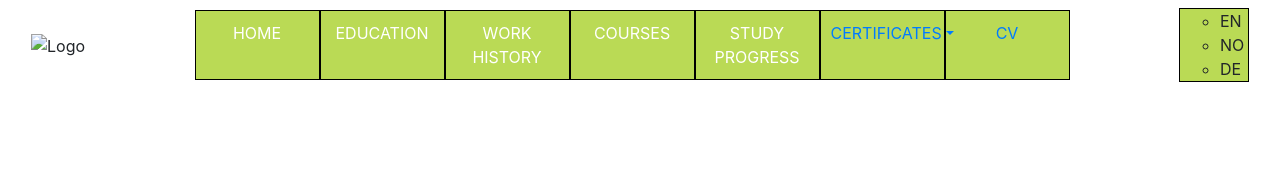
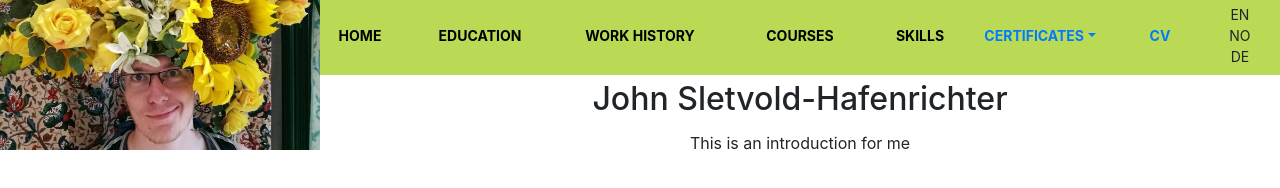
Before and after one commit to johnsletvoldhafenrichter/milestone-project-1, a plain HTML site: page index.html in a window 1280 px wide. Drawn offline with nearby package versions, Linux system fonts and the light colour scheme.

Commit message:
made navbar responsive and in correct position

```diff
--- a/assets/css/style.css
+++ b/assets/css/style.css
@@ -1,32 +1,99 @@
+/* --------------------------------- Colors ------------------- */
+
+.bg-green {
+    background-color: #bada55;
+}
+
+
 /* --------------------------------- Navbar ------------------- */
 
-nav .navbar-nav {
-    flex-direction: row;
+header {
+    position: fixed;
+    top: 0;
+    left: 0;
+    width: 100%;
+}
+
+.navbar-container {
+    height: 150px;
+}
+
+.navbar-header {
+    padding: 0;
+    max-height: 150px;
+}
+
+.logo {
+    background: url("../images/me-flower.jpg");
+    background-position: center;
+    background-repeat: no-repeat;
+    background-size: cover;
+    min-height: 150px;
+    display: block;
+
+}
+
+.navbar-nav {
+
+}
+
+.list-inline-item:not(:last-child) {
+    margin: 0;
 }
 
 .nav-item {
-    padding: 10px;
-    width: 125px;
-    border: 1px solid black;
     text-transform: uppercase;
-    background-color: #bada55;
     text-align: center;
-
+    vertical-align: top;
+    font-size: 14px;
+    font-weight: bold;
+    padding-top: 25px;
+    margin: 0;
+    height: 75px;
 }
 
 .nav-item-link {
-    color: #ffffff;
+    color: black;
+    text-decoration: none;
+    width: 100%;
     height: 100%;
-    width: 100%;
-
 }
 
 .dropdownmenulink {
     color: #000000;
 }
 
+.languagemenu {
+    font-size: 14px;
+    height: 75px;
+    padding-top: 4px;
+}
+
+.languages {
+    list-style: none;
+    text-align: center;
+}
+
 .nav-item-language-pages {
-    width: 70px;
     background-color: #bada55;
-    border: 1px solid black;
 }
+
+.name {
+    text-align: center;
+    padding: 5px 0px;
+}
+
+.about-me {
+    text-align: center;
+}
+
+/* --------------------------------- style fixing ------------------- */
+
+.padding-margin-none {
+    padding: 0;
+    margin: 0;
+}
+
+.font-none {
+    font-size: 0px;
+}
--- a/index.html
+++ b/index.html
@@ -16,44 +16,61 @@
 
 <body>
     <!-- -----navbar---- -->
-    <nav class="navbar navbar-default">
-        <div class="container-fluid">
-            <div class="navbar-header">
+    <header>
+        <nav class="container-fluid padding-margin-none">
+            <div class="row no-gutters navbar-container">
+                <div class="col-3 navbar-header">
                     <div class="navbar-logo">
-                    <img class="logo" src="assets/images/" alt="Logo">
+                        <a href="index.html" class="logo"></a>
                     </div>
                 </div>
-            <ul class="nav navbar-nav">
-                <li class="nav-item"><a class="nav-item-link" href="#">Home</a></li>
-                <li class="nav-item"><a class="nav-item-link" href="#">Education</a></li>
-                <li class="nav-item"><a class="nav-item-link" href="#">Work history</a></li>
-                <li class="nav-item"><a class="nav-item-link" href="#">Courses</a></li>
-                <li class="nav-item"><a class="nav-item-link" href="#">Study Progress</a></li>
-                <li class="nav-item dropdown">
-                    <a class="dropdown-toggle" data-toggle="dropdown" href="#">Certificates<span
+                <div class="col-9 ">
+                    <ul class="d-none d-md-block col-md-12 navbar-nav list-inline padding-margin-none font-none">
+                        <li class="col-1 list-inline-item nav-item bg-green"><a class="nav-item-link"
+                                href="#"><span>Home</span></a></li>
+                        <li class="col-2 list-inline-item nav-item bg-green"><a class="nav-item-link"
+                                href="#"><span>Education</span></a>
+                        </li>
+                        <li class="col-2 list-inline-item nav-item bg-green"><a class="nav-item-link"
+                                href="#"><span>Work history</span></a></li>
+                        <li class="col-2 list-inline-item nav-item bg-green"><a class="nav-item-link"
+                                href="#"><span>Courses</span></a>
+                        </li>
+                        <li class="col-1 list-inline-item nav-item bg-green"><a class="nav-item-link"
+                                href="#"><span>Skills</span></a></li>
+                        <li class="col-2 list-inline-item nav-item bg-green dropdown">
+                            <a class="dropdown-toggle" data-toggle="dropdown" href="#"><span>Certificates</span><span
                                     class="caret"></span></a>
-                    <ul class="dropdown-menu">
+                            <ul class="nav-item dropdown-menu">
                                 <li><a href="#" class="dropdownmenulink">Certificate 1</a></li>
                                 <li><a href="#" class="dropdownmenulink">Certificate 2</a></li>
                                 <li><a href="#" class="dropdownmenulink">Certificate 3</a></li>
                             </ul>
                         </li>
-                <li class="nav-item"><a href="#" target="_blank">CV</a></li>
-            </ul>
-            <ul class="nav navbar-nav navbar-right">
-                <li class="SHAREBUTTON"></li>
-                <li class="nav-item-language-pages">
-                    <ul class="languages">
+                        <li class="col-1 list-inline-item nav-item bg-green"><a href="#" target="_blank">CV</a></li>
+                        <li class="col-1 list-inline-item languagemenu bg-green">
+                            <ul class="languages padding-margin-none">
                                 <li class="nav-item-language">EN</li>
                                 <li class="nav-item-language">NO</li>
                                 <li class="nav-item-language">DE</li>
                             </ul>
                         </li>
+                    </ul>
+                    <div class="col-12 padding-margin-none">
+                            <div class="name">
+                                <h2 class="fullname">John Sletvold-Hafenrichter</h2>
+                            </div>
+                            <div class="about-me">
+                                <p class="text-about-me">This is an introduction for me</p>
+                            </div>
+                        </div>
+
+                </div>
 
 
-            </ul>
+            </div>
 
-        </div>
+    </header>
 
 
     </nav>
@@ -62,7 +79,7 @@
 
 
 
-
+    </div>
     <script src="https://stackpath.bootstrapcdn.com/bootstrap/4.3.1/js/bootstrap.min.js"
         integrity="sha384-JjSmVgyd0p3pXB1rRibZUAYoIIy6OrQ6VrjIEaFf/nJGzIxFDsf4x0xIM+B07jRM"
         crossorigin="anonymous"></script>
```
Also changed, not shown: assets/images/me-flower.jpg (added). Lines whose indentation alone changed are shown as unchanged.
